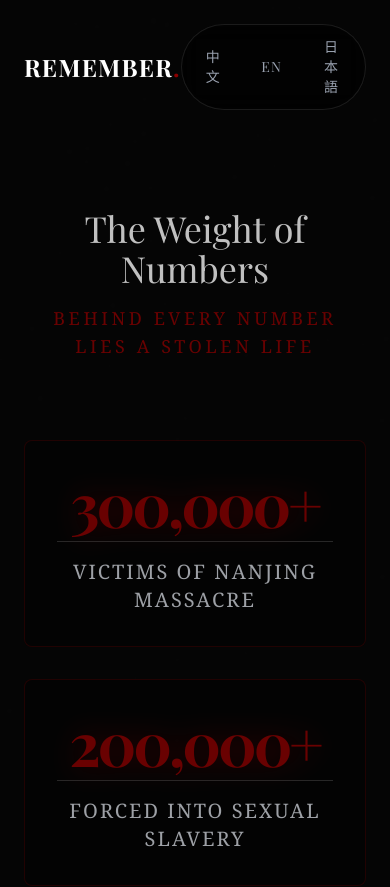
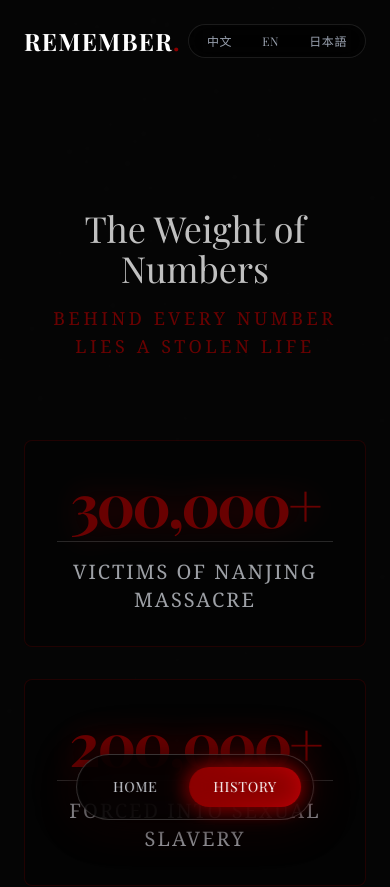
Before and after one commit to hackintosh-J/remember-history, a React (Vite) app: page /#/history in a window 390 px wide. Shown: the top 887 px of the page. Built offline with nearby package versions, Linux system fonts and the light colour scheme; a web font is replaced by a local one.

Commit message:
Fix: Mobile navigation overlap with floating bottom bar and compact language switcher

```diff
--- a/src/components/LanguageSwitcher.jsx
+++ b/src/components/LanguageSwitcher.jsx
@@ -13,13 +13,13 @@ const LanguageSwitcher = () => {
         <motion.div
             initial={{ opacity: 0, y: -20 }}
             animate={{ opacity: 1, y: 0 }}
-            className="flex gap-2 bg-black/60 backdrop-blur-md p-2 rounded-full border border-white/10"
+            className="flex gap-1.5 bg-black/60 backdrop-blur-md p-1.5 rounded-full border border-white/10"
         >
             {['zh', 'en', 'jp'].map((lang) => (
                 <button
                     key={lang}
                     onClick={() => changeLanguage(lang)}
-                    className={`px-4 py-1 rounded-full text-sm font-display uppercase tracking-widest transition-all duration-300 ${i18n.language === lang
+                    className={`px-3 py-0.5 rounded-full text-xs font-display uppercase tracking-wider transition-all duration-300 ${i18n.language === lang
                         ? 'bg-white text-black shadow-[0_0_10px_rgba(255,255,255,0.5)]'
                         : 'text-gray-400 hover:text-white'
                         }`}
--- a/src/components/Navbar.jsx
+++ b/src/components/Navbar.jsx
@@ -1,7 +1,7 @@
 import React, { useState, useEffect } from 'react';
 import { Link, useLocation } from 'react-router-dom';
 import { useTranslation } from 'react-i18next';
-import { motion } from 'framer-motion';
+import { motion, AnimatePresence } from 'framer-motion';
 import LanguageSwitcher from './LanguageSwitcher';
 
 const Navbar = () => {
@@ -15,7 +15,14 @@ const Navbar = () => {
         return () => window.removeEventListener('scroll', handleScroll);
     }, []);
 
+    const navItems = [
+        { path: '/', label: t('common:nav.home', 'Home') },
+        { path: '/history', label: t('common:nav.history', 'History') }
+    ];
+
     return (
+        <>
+            {/* Top Navbar */}
             <motion.nav
                 initial={{ y: -100 }}
                 animate={{ y: 0 }}
@@ -28,17 +35,65 @@ const Navbar = () => {
 
                     <div className="flex items-center gap-8">
                         <div className="hidden md:flex gap-6">
-                        <Link to="/" className={`text-sm uppercase tracking-widest hover:text-japan-red transition-colors ${location.pathname === '/' ? 'text-japan-red font-bold' : 'text-gray-300'}`}>
-                            {t('common:nav.home', 'Home')}
+                            {navItems.map((item) => (
+                                <Link
+                                    key={item.path}
+                                    to={item.path}
+                                    className={`text-sm uppercase tracking-widest hover:text-japan-red transition-colors ${location.pathname === item.path ? 'text-japan-red font-bold' : 'text-gray-300'}`}
+                                >
+                                    {item.label}
                                 </Link>
-                        <Link to="/history" className={`text-sm uppercase tracking-widest hover:text-japan-red transition-colors ${location.pathname === '/history' ? 'text-japan-red font-bold' : 'text-gray-300'}`}>
-                            {t('common:nav.history', 'History')}
-                        </Link>
+                            ))}
                         </div>
                         <LanguageSwitcher />
                     </div>
                 </div>
             </motion.nav>
+
+            {/* Mobile Bottom Floating Navigation */}
+            <AnimatePresence>
+                <motion.div
+                    initial={{ y: 100, opacity: 0 }}
+                    animate={{ y: 0, opacity: 1 }}
+                    exit={{ y: 100, opacity: 0 }}
+                    transition={{ type: "spring", stiffness: 260, damping: 20 }}
+                    className="md:hidden fixed bottom-6 left-1/2 -translate-x-1/2 z-50"
+                >
+                    <div className="relative">
+                        {/* Glow effect */}
+                        <div className="absolute inset-0 bg-japan-red/20 blur-xl rounded-full" />
+
+                        {/* Navigation container */}
+                        <div className="relative flex gap-2 bg-black/80 backdrop-blur-xl p-3 rounded-full border border-white/20 shadow-[0_8px_32px_rgba(0,0,0,0.8)]">
+                            {navItems.map((item, index) => (
+                                <Link
+                                    key={item.path}
+                                    to={item.path}
+                                >
+                                    <motion.div
+                                        whileTap={{ scale: 0.95 }}
+                                        className={`relative px-6 py-2.5 rounded-full text-sm font-display uppercase tracking-wider transition-all duration-300 ${location.pathname === item.path
+                                                ? 'bg-gradient-to-r from-japan-red to-red-700 text-white shadow-[0_0_20px_rgba(139,0,0,0.6)]'
+                                                : 'text-gray-300 hover:text-white hover:bg-white/10'
+                                            }`}
+                                    >
+                                        {/* Active indicator glow */}
+                                        {location.pathname === item.path && (
+                                            <motion.div
+                                                layoutId="activeNav"
+                                                className="absolute inset-0 bg-japan-red rounded-full blur-md opacity-50"
+                                                transition={{ type: "spring", bounce: 0.2, duration: 0.6 }}
+                                            />
+                                        )}
+                                        <span className="relative z-10">{item.label}</span>
+                                    </motion.div>
+                                </Link>
+                            ))}
+                        </div>
+                    </div>
+                </motion.div>
+            </AnimatePresence>
+        </>
     );
 };
 
```
Lines whose indentation alone changed are shown as unchanged.
